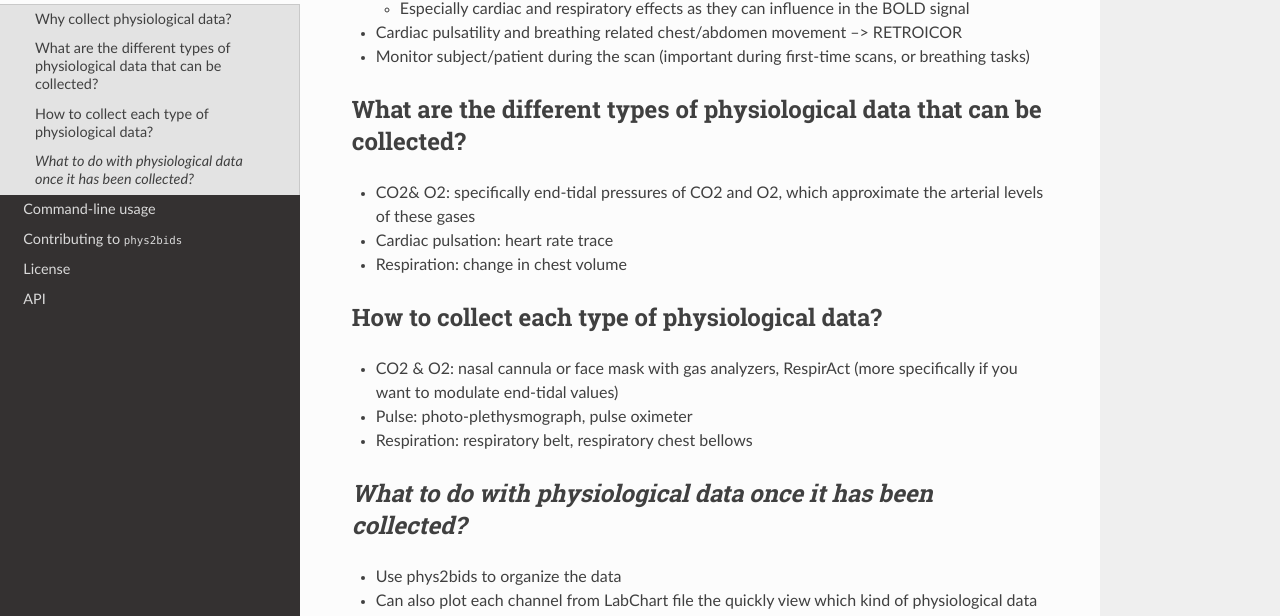
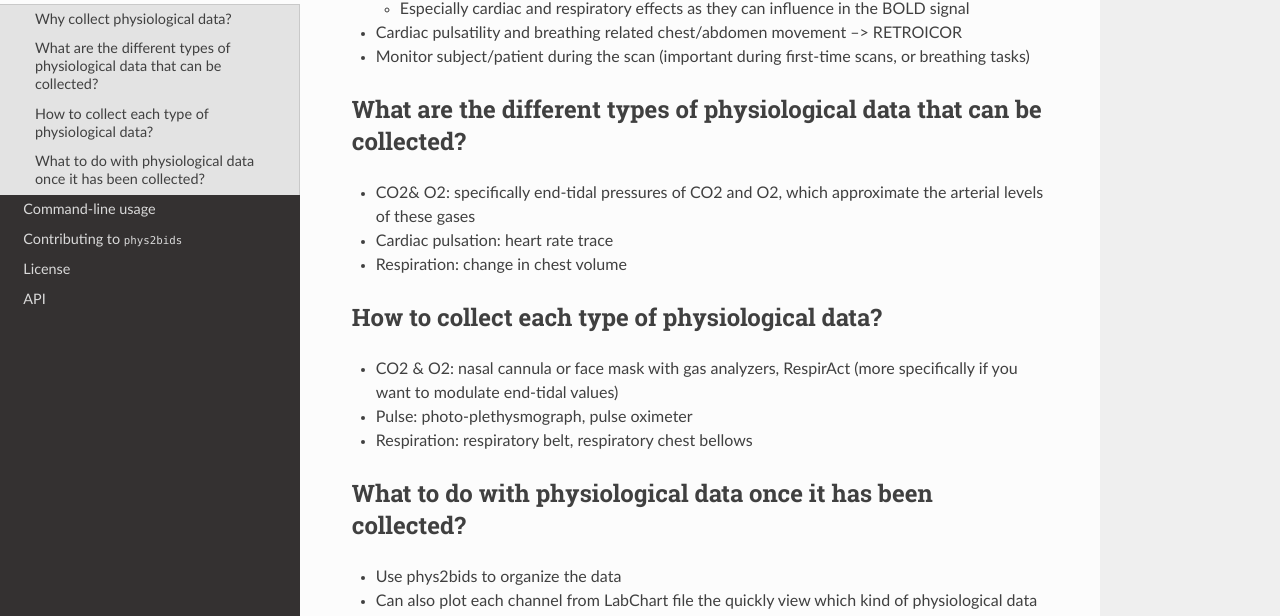
Before and after one commit to physiopy/phys2bids, a Sphinx documentation site: the page built from docs/bestpractice.rst, in a window 1280 px wide and 1309 px high. Shown: the part 339-955 px from the top of the window. Built offline with Sphinx 7.4.7 and the Read the Docs theme 2.0.0, drawn with Linux system fonts in a browser that asks for light colours.

```diff
--- a/docs/bestpractice.rst
+++ b/docs/bestpractice.rst
@@ -37,7 +37,7 @@ How to collect each type of physiological data?
 
 .. _whattodowithphysdata:
 
-*What to do with physiological data once it has been collected?*
+What to do with physiological data once it has been collected?
 --------------------------------------------------------------------
 
 - Use phys2bids to organize the data
```
